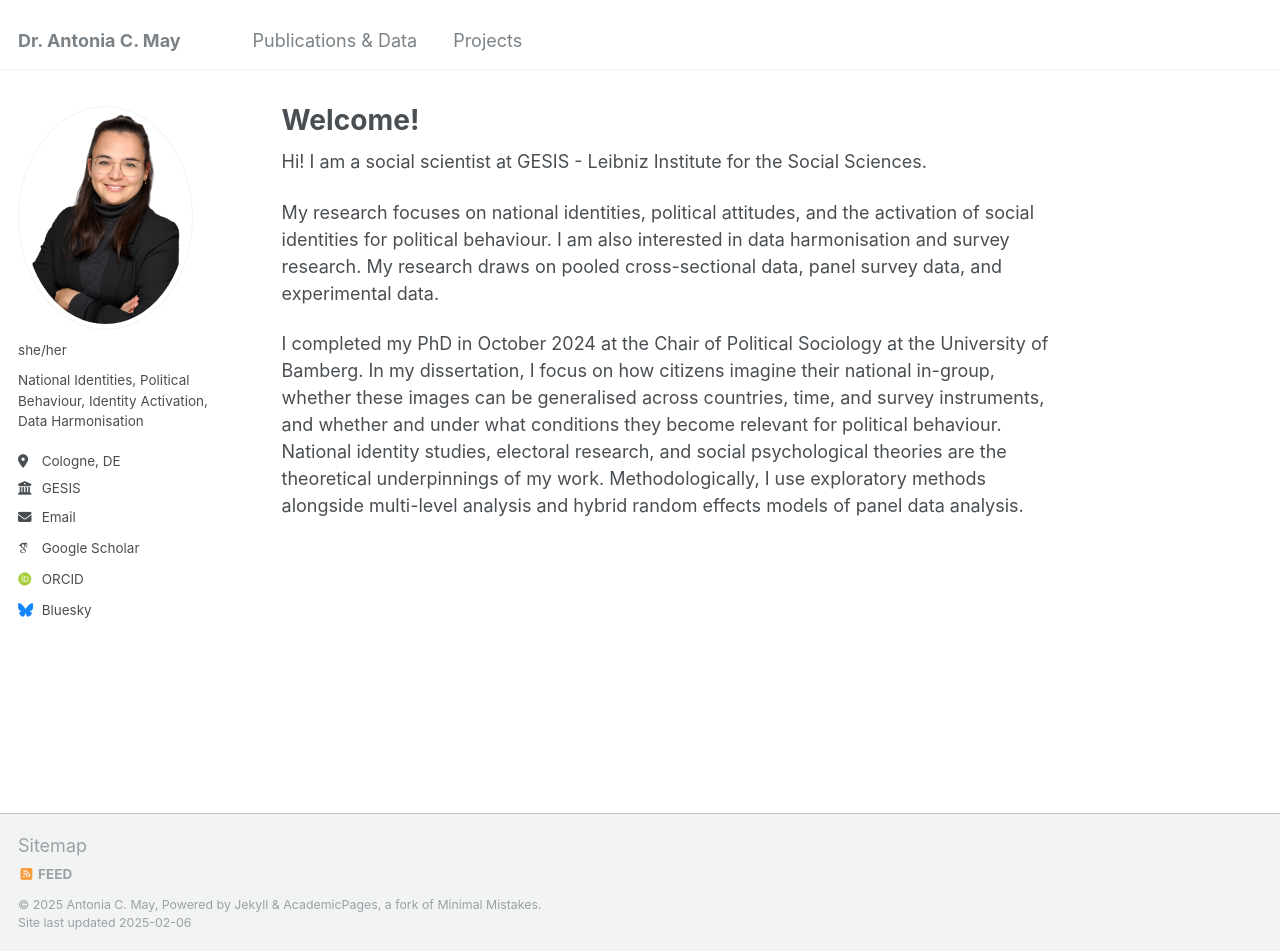
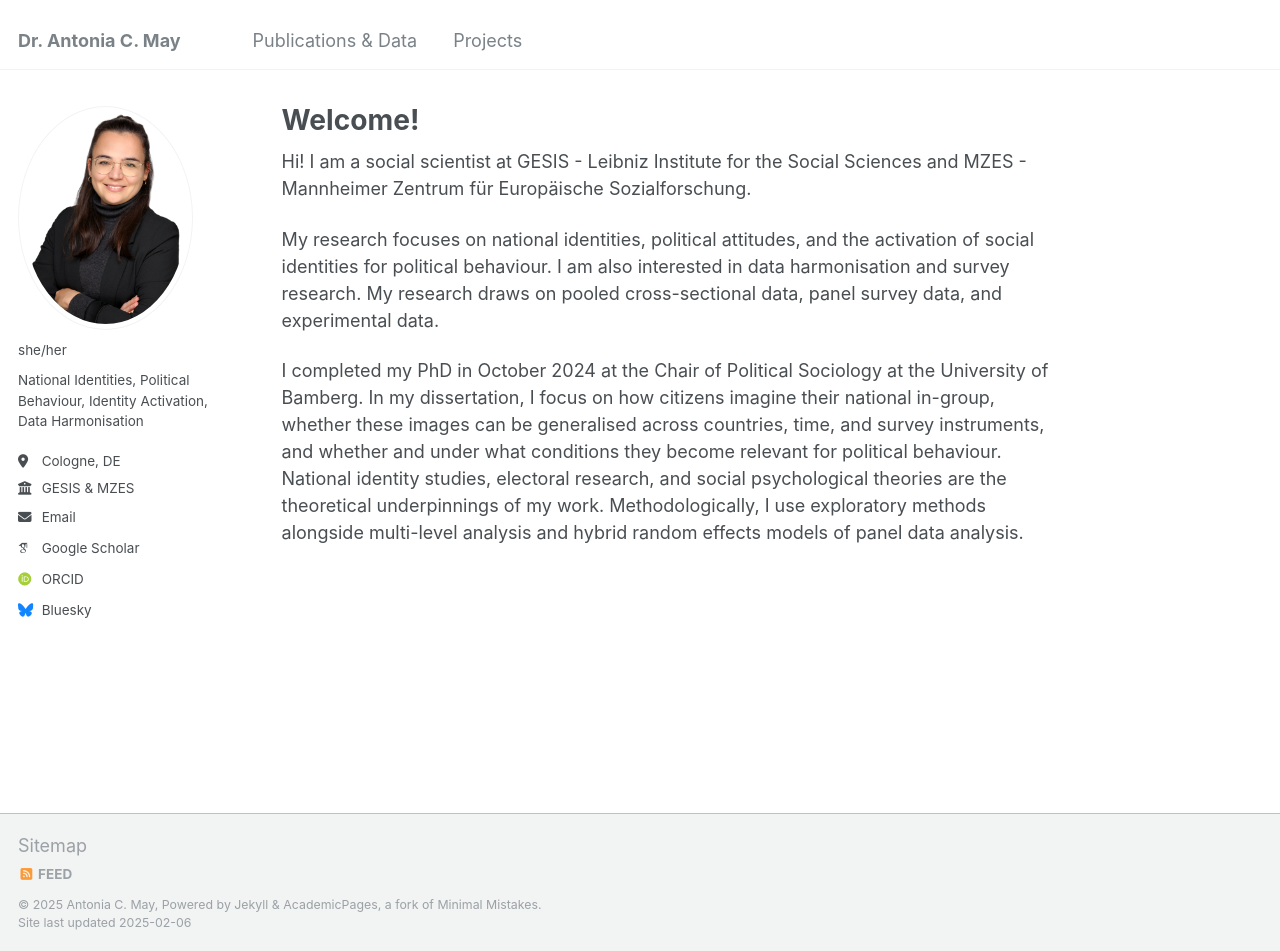
Before and after one commit to mayantonia/mayantonia.github.io, a Jekyll site: the page built from _pages/about.md, in a window 1280 px wide and 951 px high. Built offline with Jekyll 4.4.1, drawn with Linux system fonts in a browser that asks for light colours; some web fonts are replaced.

Commit message:
MZES update

```diff
--- a/_config.yml
+++ b/_config.yml
@@ -26,7 +26,7 @@ author:
   pronouns         : "she/her"
   bio              : "National Identities, Political Behaviour, Identity Activation, Data Harmonisation"
   location         : "Cologne, DE"
-  employer         : "GESIS"
+  employer         : "GESIS & MZES"
   uri              : # URL
   email            : "antonia[.]may[at]gesis[.]org"
 
--- a/_pages/about.md
+++ b/_pages/about.md
@@ -8,7 +8,7 @@ redirect_from:
   - /about.html
 ---
 
-Hi! I am a social scientist at GESIS - Leibniz Institute for the Social Sciences.
+Hi! I am a social scientist at GESIS - Leibniz Institute for the Social Sciences and MZES - Mannheimer Zentrum für Europäische Sozialforschung.
 
 My research focuses on national identities, political attitudes, and the activation of social identities for political behaviour. I am also interested in data harmonisation and survey research. My research draws on pooled cross-sectional data, panel survey data, and experimental data.
 
```
